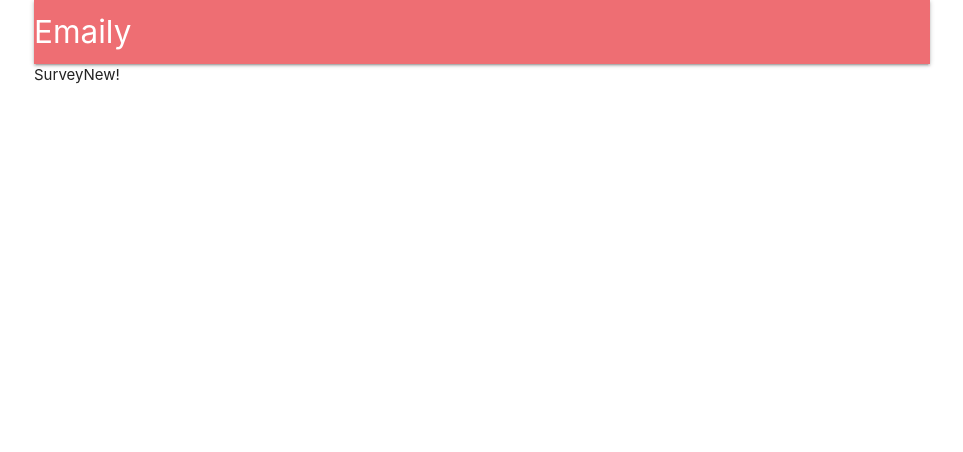
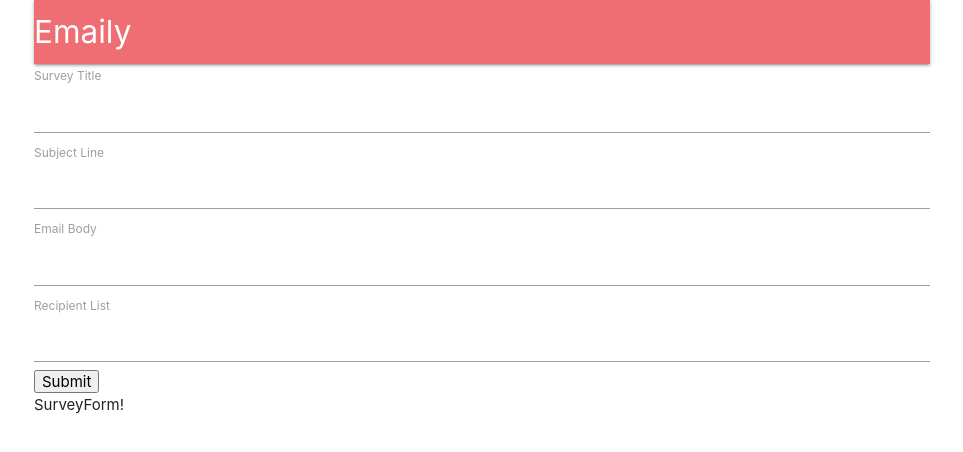
Before and after one commit to ganya7/node-react-fullstack, a React (Create React App) app in the folder client/: page /surveys/new in a window 1280 px wide. Shown: the top 452 px of the page, without its empty margins (158-1121 px from the left). Built offline with nearby package versions, Linux system fonts and the light colour scheme; no server answers.

Commit message:
repeated SurveyField

```diff
--- /dev/null
+++ b/client/src/components/surveys/SurveyField.js
@@ -0,0 +1,14 @@
+// contains logic to render a single label and text input
+import React from "react";
+
+// export default (props) => {
+export default ({ input,label }) => {
+    // console.log(props);
+    return (
+        <div>
+            <label>{label}</label>
+            {/* <input onBlur={input.onBlur} onChange={input.onChange} /> */}
+            <input {...input} />
+        </div>
+    );
+};
--- a/client/src/components/surveys/SurveyForm.js
+++ b/client/src/components/surveys/SurveyForm.js
@@ -1,13 +1,35 @@
+// shows a form for user to add input
+
 import React, { Component } from "react";
+import { reduxForm, Field } from "redux-form";
+import SurveyField from "./SurveyField";
 
 class SurveyForm extends Component {
+    renderFields() {
+        return (
+            <div>
+                <Field label="Survey Title" type="text" component={SurveyField} name="title" />
+                <Field label="Subject Line" type="text" component={SurveyField} name="subject" />
+                <Field label="Email Body" type="text" component={SurveyField} name="body" />
+                <Field label="Recipient List" type="text" component={SurveyField} name="emails" />
+            </div>
+        );
+    }
+
     render() {
         return (
             <div>
+                <form onSubmit={this.props.handleSubmit(values => console.log(values))}>
+                    {this.renderFields()}
+                    <button type="submit">Submit</button>
+                </form>
                 SurveyForm!
             </div>
         );
     }
 }
 
-export default SurveyForm;
+export default reduxForm({
+    // key is the option / property of reduxForm that needs to be passed
+    form: 'surveyForm'
+})(SurveyForm);
--- a/client/src/components/surveys/SurveyNew.js
+++ b/client/src/components/surveys/SurveyNew.js
@@ -1,10 +1,13 @@
+// shows SurveyForm and SurveyFormReview
+
 import React from "react";
+import SurveyForm from "./SurveyForm";
 
-class SurveyNew extends React.Component{
-    render(){
-        return(
+class SurveyNew extends React.Component {
+    render() {
+        return (
             <div>
-                SurveyNew!
+                <SurveyForm />
             </div>
         );
     }
```
